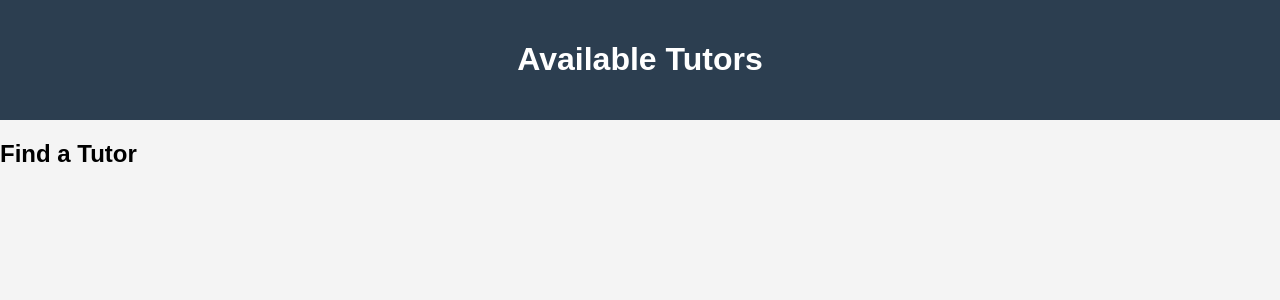
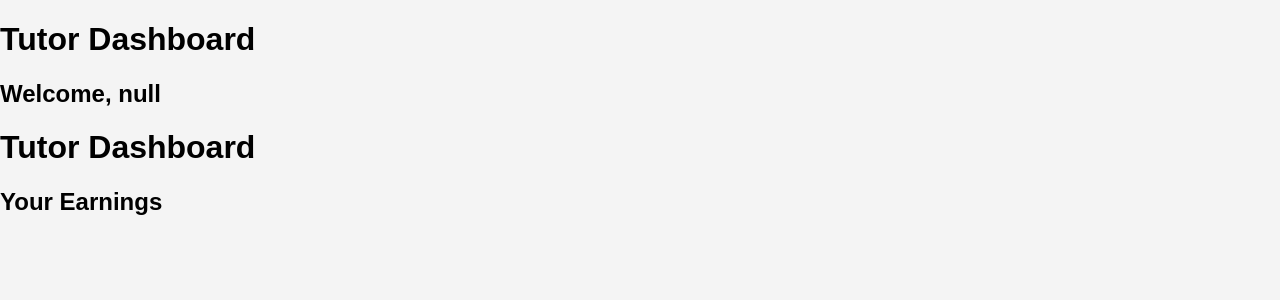
Before and after one commit to sechabaseoke970403-cell/more-knowledge-academy, a Flask app: page /tutors in a window 1280 px wide. Shown: the top 300 px of the page. Run offline with Flask 3, Linux system fonts and the light colour scheme; data that the repository does not hold is empty.

Commit message:
Update tutors.html

```diff
--- a/templates/tutors.html
+++ b/templates/tutors.html
@@ -2,30 +2,23 @@
 <html>
 
 <head>
-
-<title>Tutors - MoreKnowledge Academy</title>
-
-<link rel="stylesheet" href="{{ url_for('static', filename='style.css') }}">
-
+    <title>Tutor Dashboard</title>
+    <link rel="stylesheet" href="{{ url_for('static', filename='style.css') }}">
 </head>
 
 <body>
 
-<header>
+<h1>Tutor Dashboard</h1>
 
-<h1>Available Tutors</h1>
+<h2 id="tutorTitle"></h2>
 
-</header>
+<h1 id="tutorTitle">Tutor Dashboard</h1>
 
+<h2>Your Earnings</h2>
 
-<section>
+<p id="tutorEarnings"></p>
 
-<h2>Find a Tutor</h2>
-
-<div id="tutorContainer"></div>
-
-</section>
-
+<div id="tutorBookings"></div>
 
 <script src="{{ url_for('static', filename='script.js') }}"></script>
 
```
